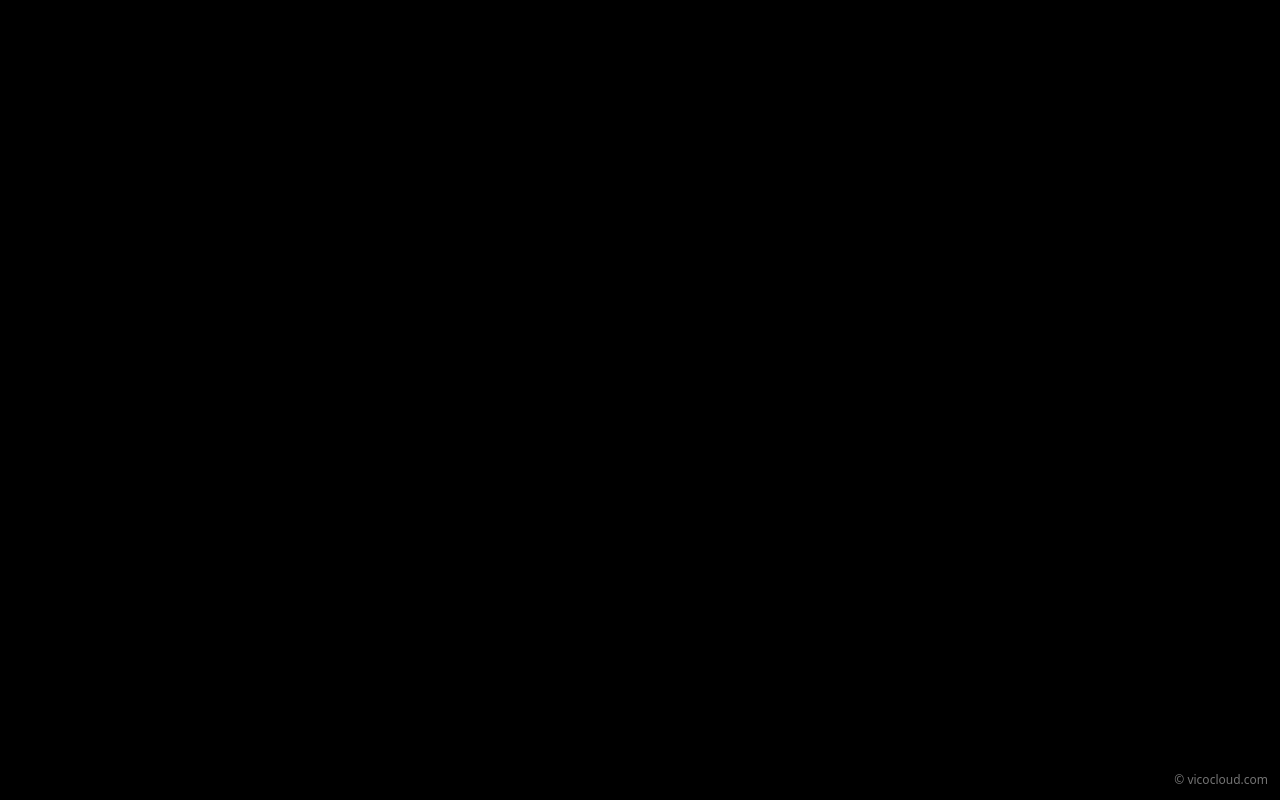
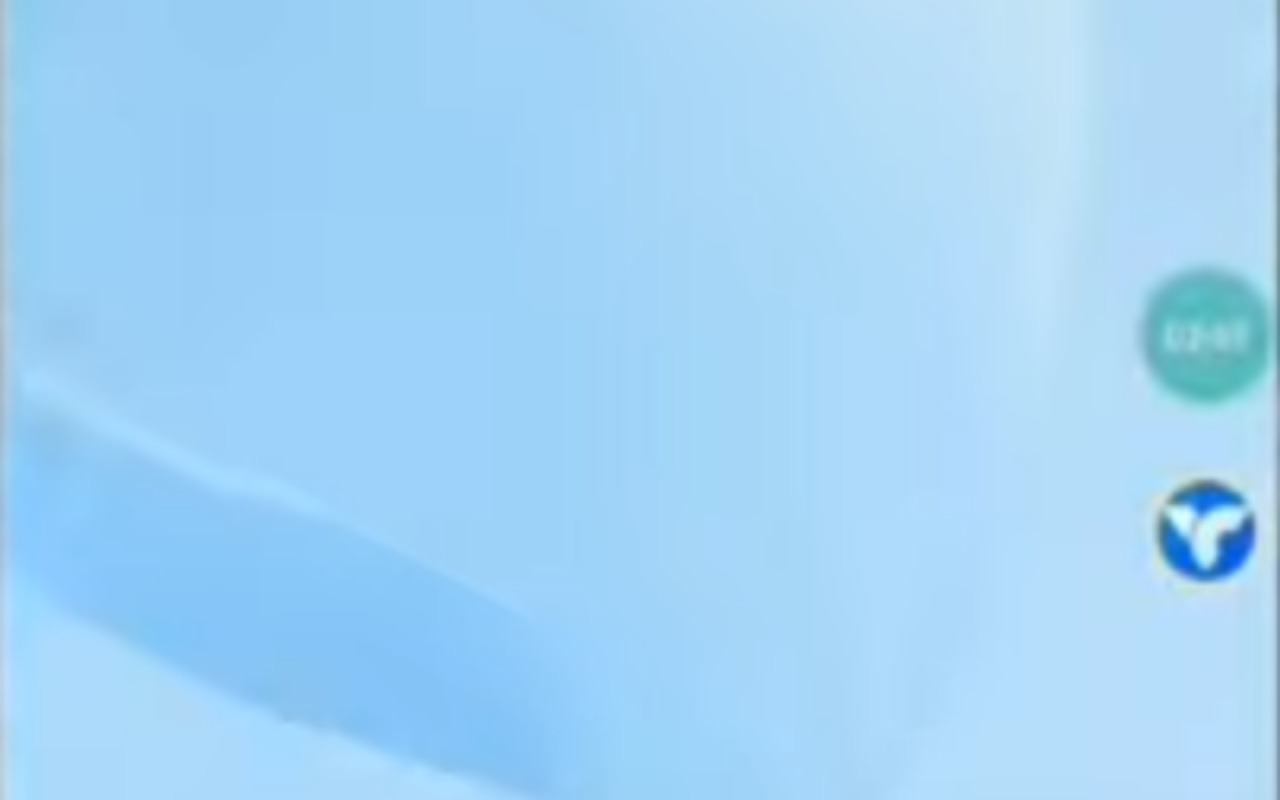
Before and after one commit to jwgeihejeq/Jshs, a plain HTML site: page index.html in a window 1280 px wide. Drawn offline with Linux system fonts and the light colour scheme.

Commit message:
Update index.html

```diff
--- a/index.html
+++ b/index.html
@@ -1,63 +1,29 @@
 <!DOCTYPE html>
 <html lang="id">
 <head>
-  <meta charset="utf-8" />
-  <meta name="viewport" content="width=device-width, initial-scale=1" />
-  <title>Gambar Fullscreen – Anti-Download (Deterrent)</title>
+  <meta charset="UTF-8">
+  <meta name="viewport" content="width=device-width, initial-scale=1.0">
+  <title>Fullscreen Image</title>
   <style>
-    /* Layout dasar */
-    html, body { height: 100%; margin: 0; background: #000; }
-
-    /* Gambar sebagai background agar tidak terlihat sebagai <img> yang mudah di-klik/di-simpan */
-    .fullscreen-bg {
-      position: fixed; inset: 0;
-      background: #000 url("IMG_20250901_102658.png") center / cover no-repeat;
-      -webkit-user-drag: none; user-select: none;
+    body, html {
+      margin: 0;
+      padding: 0;
+      height: 100%;
+      overflow: hidden;
     }
-
-    /* Layer transparan untuk blok interaksi (menahan long-press/klik kanan di mobile & desktop) */
-    .interaction-blocker { position: fixed; inset: 0; background: transparent; }
-
-    /* Watermark opsional (tidak wajib) */
-    .wm { position: fixed; right: 12px; bottom: 12px; opacity: .45; color: #fff;
-          font: 500 12px system-ui, -apple-system, Segoe UI, Roboto, sans-serif; pointer-events: none; }
-
-    /* Nonaktifkan drag image di seluruh halaman */
-    .no-drag, .no-drag * { -webkit-user-drag: none; user-select: none; }
+    .bg {
+      position: fixed;
+      top: 0;
+      left: 0;
+      width: 100%;
+      height: 100%;
+      object-fit: cover;
+      user-select: none;    /* cegah copy */
+      pointer-events: none; /* cegah klik kanan / drag */
+    }
   </style>
 </head>
-<body class="no-drag" oncontextmenu="return false">
-  <!-- Ganti URL gambar di bawah ini dengan punyamu -->
-  <div class="IMG_20250901_102658.png" aria-label="Gambar layar penuh"></div>
-
-  <!-- Blok interaksi di atas gambar -->
-  <div class="interaction-blocker" tabindex="-1"></div>
-
-  <!-- Watermark opsional (hapus bila tidak perlu) -->
-  <div class="wm">© vicocloud.com</div>
-
-  <script>
-    // Cegah pintasan umum untuk simpan/lihat sumber/print
-    document.addEventListener('keydown', (e) => {
-      const key = e.key.toLowerCase();
-      if ((e.ctrlKey || e.metaKey) && ['s','u','p'].includes(key)) e.preventDefault(); // Ctrl/Cmd+S, +U, +P
-      if (key === 'printscreen') e.preventDefault();
-    });
-
-    // Cegah drag & drop, dan gesture pinch-save di beberapa browser
-    ['dragstart','gesturestart','selectstart'].forEach(evt =>
-      document.addEventListener(evt, (e) => e.preventDefault(), { passive: false })
-    );
-
-    // Opsional: cegah klik kanan via JS tambahan (selain atribut body)
-    document.addEventListener('contextmenu', (e) => e.preventDefault());
-  </script>
-
-  <!--
-    Catatan penting:
-    - Tidak ada cara 100% aman untuk mencegah download (orang tetap bisa screenshot/devtools).
-    - Ini hanya "pencegah" (deterrent). Untuk perlindungan lebih, kombinasikan dengan watermark,
-      blur dinamis, atau layanan berbasis streaming/DRM.
-  -->
+<body oncontextmenu="return false">
+  <img src="IMG_20250901_102658.png" alt="Fullscreen" class="bg">
 </body>
 </html>
```
